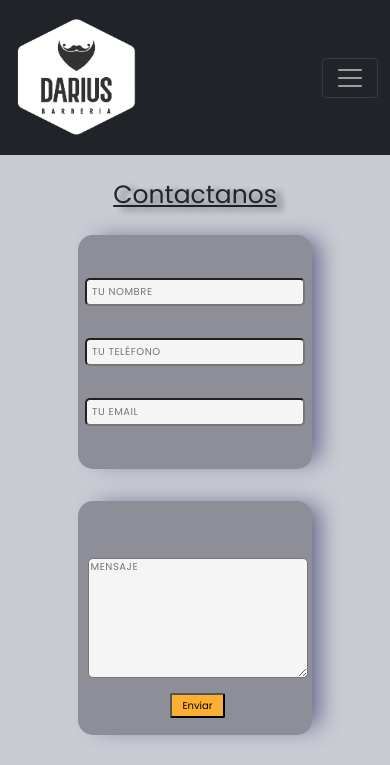
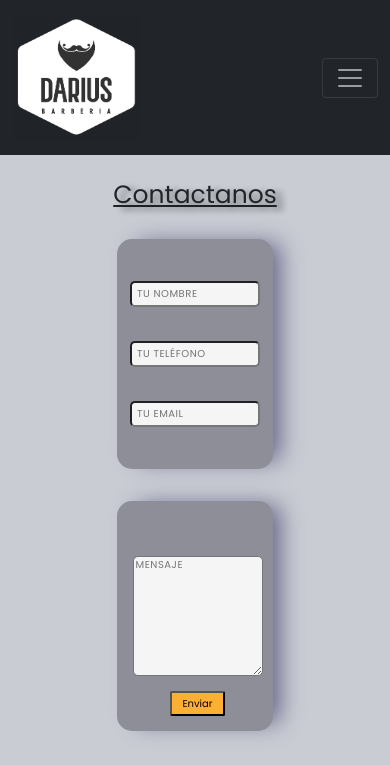
Before and after one commit to JPiacaruso/barberia-darius, a website: page pages/contacto.html in a window 390 px wide. Shown: the top 765 px of the page. Drawn offline with nearby package versions, Linux system fonts and the light colour scheme; grey boxes are pictures that could not be loaded; a web font is replaced by a local one.

Commit message:
contacto responsive

```diff
--- a/SCSS/_base/_mediaquery.scss
+++ b/SCSS/_base/_mediaquery.scss
@@ -620,8 +620,8 @@ main{
 .formulario{
     margin-right: 0px;
     margin-bottom: 1em;
-    width: 60%;
-    height: 320px;
+    width: 40%;
+    height: 230px;
     form{
         div{
             display: flex;
@@ -632,8 +632,8 @@ main{
             height: 60px;
             margin: 0%;
             input{
-                width: 165px;
-                height: 28px;
+                width: 220px;
+                height: 26px;
                 margin: 0%;
                 padding: 0%;
                 font-size: 10px;
@@ -645,8 +645,8 @@ main{
 .tumensaje{
     margin-left: 0px;
     margin-top: 1em;
-    width: 60%;
-    height: 320px;
+    width: 40%;
+    height: 230px;
     div{
         display: flex;
         flex-direction: column;
@@ -654,7 +654,7 @@ main{
         justify-content: center;
         textarea{
             height: 120px;
-            width: 165px;
+            width: 215px;
             letter-spacing: 0.1ex;
             text-transform: uppercase;
             text-indent: 0.2em;
@@ -743,12 +743,11 @@ main{
     margin: 5px;
     }
 }
-
 .formulario{
     form{
         div{
             input{
-                width: 145px;
+                width: 180px;
             }
         }
     }
@@ -757,7 +756,7 @@ main{
 .tumensaje{
     div{
         textarea{
-            width: 145px;
+            width: 180px;
         }
     }
 }
@@ -977,12 +976,16 @@ main{
     font-size: medium;
     }
 }
+}
+
+
+@media screen and (max-width: 480px){
 
     .formulario{
         form{
             div{
                 input{
-                width: 250px;
+                    width: 150px;
                 }
             }
         }
@@ -991,7 +994,7 @@ main{
     .tumensaje{
         div{
             textarea{
-            width: 250px;
+                width: 150px;
             }
         }
     }
@@ -1041,7 +1044,7 @@ main{
         form{
             div{
                 input{
-                    width: 220px;
+                    width: 130px;
                 }
             }
         }
@@ -1050,7 +1053,7 @@ main{
     .tumensaje{
         div{
             textarea{
-                width: 220px;
+                width: 130px;
             }
         }
     }
--- a/SCSS/components/_main.scss
+++ b/SCSS/components/_main.scss
@@ -317,6 +317,7 @@ body {
     }
     div{
         width: 500px;
+        height: 500px;
         text-align: center;
 
         transition: 2s;
@@ -470,7 +471,7 @@ main{
     display: flex;
     justify-content: center;
     align-items: center;
-    width: 60%;
+    width: 30%;
     height: 320px;
     margin-right: 10px;
     background-color: #8e8e98;
@@ -502,7 +503,7 @@ main{
     display: flex;
     justify-content: center;
     align-items: center;
-    width: 60%;
+    width: 30%;
     height: 320px;
     margin-left: 10px;
     border-radius: 15px;
```
Also changed, not shown: css/estilos.css. Lines whose indentation alone changed are shown as unchanged.
